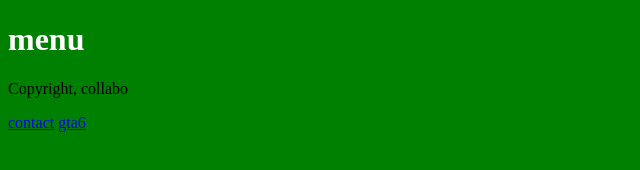
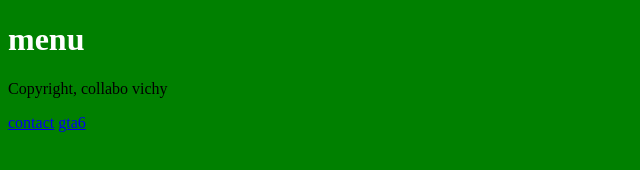
Before and after one commit to SiguWay/TD_Qualite_Code, a plain HTML site: page index.html in a window 1280 px wide. Shown: the full height of the page, 0-640 px from the left. Drawn offline with Linux system fonts and the light colour scheme.

Commit message:
Test fonctionnalité vichy

```diff
--- a/index.html
+++ b/index.html
@@ -11,7 +11,7 @@
     </div>
     <div>
         <p>
-            Copyright, collabo
+            Copyright, collabo vichy
         </p>
     </div>
     <a href="contact.html"> contact</a>
```
